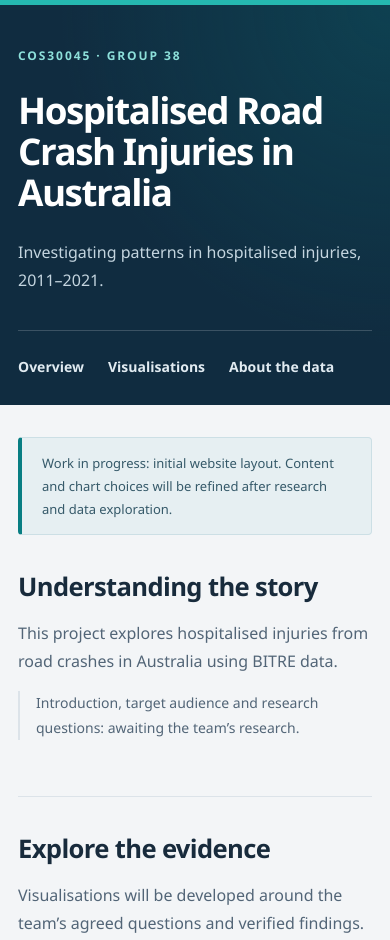
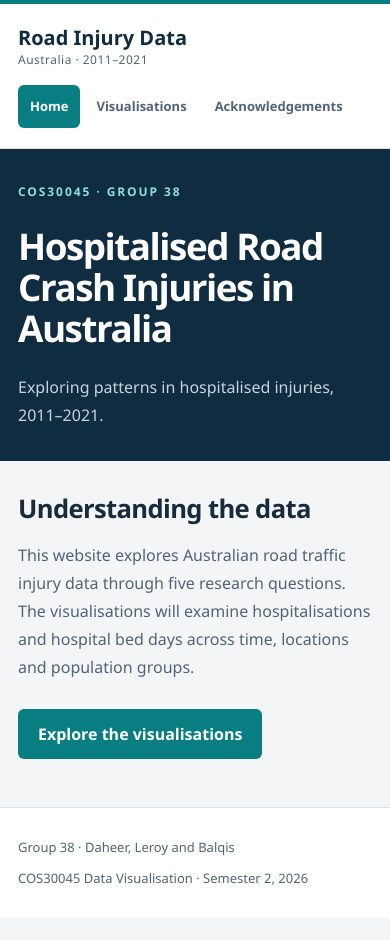
Before and after one commit to Lyricser1109/DV-Project, a plain HTML site: page index.html in a window 390 px wide. Shown: the top 940 px of the page. After the commit the page ends 918 px from the top, so only its background shows below. Drawn offline with nearby package versions, Linux system fonts and the light colour scheme.

Commit message:
Slight UI redesign
Change the nav bar, separated the content into three pages.

```diff
--- a/index.html
+++ b/index.html
@@ -4,88 +4,42 @@
   <meta charset="UTF-8">
   <meta name="viewport" content="width=device-width, initial-scale=1.0">
 
-  <title>Hospitalised Road Crash Injuries | Group 38</title>
+  <title>Home | Road Injury Data</title>
 
   <link rel="stylesheet" href="style.css">
-  <script src="https://d3js.org/d3.v7.min.js" defer></script>
-  <script src="script.js" defer></script>
 </head>
 <body>
-  <header>
-    <div class="container">
-      <p class="eyebrow">COS30045 · Group 38</p>
-      <h1>Hospitalised Road Crash Injuries in Australia</h1>
-      <p>Investigating patterns in hospitalised injuries, 2011–2021.</p>
-
+  <a class="skip-link" href="#main-content">Skip to content</a>
+  <header class="site-header">
+    <div class="container nav-inner">
+      <a class="site-name" href="index.html">Road Injury Data<span>Australia · 2011–2021</span></a>
       <nav aria-label="Main navigation">
-        <a href="#overview">Overview</a>
-        <a href="#visualisations">Visualisations</a>
-        <a href="#data">About the data</a>
+        <a href="index.html" aria-current="page">Home</a>
+        <a href="visualisations.html">Visualisations</a>
+        <a href="acknowledgements.html">Acknowledgements</a>
       </nav>
     </div>
   </header>
 
-  <main class="container">
-    <aside class="notice">
-      Work in progress: initial website layout. Content and chart choices
-      will be refined after research and data exploration.
-    </aside>
-
-    <section id="overview">
-      <h2>Understanding the story</h2>
-      <p>
-        This project explores hospitalised injuries from road crashes
-        in Australia using BITRE data.
-      </p>
-      <p class="placeholder">
-        Introduction, target audience and research questions:
-        awaiting the team’s research.
-      </p>
-    </section>
-
-    <section id="visualisations">
-      <h2>Explore the evidence</h2>
-      <p>
-        Visualisations will be developed around the team’s agreed
-        questions and verified findings.
-      </p>
-
-      <article class="chart-card">
-        <h3>Visualisation 1 — proposed national trend</h3>
-        <div id="trend-chart" class="chart-placeholder">
-          D3 chart placeholder — data pending
-        </div>
-        <p>Planned purpose: examine changes over time.</p>
-      </article>
-
-      <article class="chart-card">
-        <h3>Visualisation 2 — proposed group comparison</h3>
-        <div id="comparison-chart" class="chart-placeholder">
-          D3 chart placeholder — data pending
-        </div>
+  <main id="main-content">
+    <div class="page-header">
+      <div class="container">
+        <p class="eyebrow">COS30045 · Group 38</p>
+        <h1>Hospitalised Road Crash Injuries in Australia</h1>
+        <p>Exploring patterns in hospitalised injuries, 2011–2021.</p>
+      </div>
+    </div>
+    <div class="container page-content">
+      <section aria-labelledby="intro-heading">
+        <h2 id="intro-heading">Understanding the data</h2>
         <p>
-          Comparison groups and interactions will be selected
-          after data exploration.
+          This website explores Australian road traffic injury data through
+          five research questions. The visualisations will examine hospitalisations
+          and hospital bed days across time, locations and population groups.
         </p>
-      </article>
-    </section>
-
-    <section id="data">
-      <h2>About the data</h2>
-      <p>
-        Planned primary source: Bureau of Infrastructure and
-        Transport Research Economics (BITRE), hospitalised road
-        crash injury data for 2011–2021.
-      </p>
-      <p>
-        Injury counts describe the recorded burden. Comparisons
-        across populations of different sizes require care;
-        counts alone do not establish individual risk.
-      </p>
-      <a href="https://www.bitre.gov.au/publications/ongoing/hospitalised-injury">
-        View the BITRE data source
-      </a>
-    </section>
+        <a class="button-link" href="visualisations.html">Explore the visualisations</a>
+      </section>
+    </div>
   </main>
 
   <footer>
--- a/style.css
+++ b/style.css
@@ -25,6 +25,9 @@ body {
   font-size: 16px;
   line-height: 1.75;
   -webkit-font-smoothing: antialiased;
+  min-height: 100vh;
+  display: flex;
+  flex-direction: column;
 }
 
 .container {
@@ -32,21 +35,59 @@ body {
   margin-inline: auto;
 }
 
+/* Navigation */
+
+.site-header {
+  background: var(--surface);
+  border-top: 4px solid var(--accent);
+  border-bottom: 1px solid var(--border);
+}
+
+.nav-inner {
+  display: flex;
+  flex-wrap: wrap;
+  align-items: center;
+  justify-content: space-between;
+  gap: 16px 32px;
+  padding-block: 20px;
+}
+
+.site-name {
+  color: var(--navy);
+  font-size: 20px;
+  font-weight: 700;
+  line-height: 1.4;
+  text-decoration: none;
+}
+
+.site-name span {
+  display: block;
+  color: var(--muted);
+  font-size: 12px;
+  font-weight: 400;
+  letter-spacing: 0.04em;
+}
+
+.skip-link {
+  position: absolute;
+  top: -100px;
+  left: 16px;
+  z-index: 10;
+  padding: 10px 16px;
+  color: white;
+  background: var(--navy);
+}
+
+.skip-link:focus {
+  top: 12px;
+}
+
 /* Opening section */
 
-header {
-  position: relative;
-  overflow: hidden;
-  padding: 64px 0 0;
+.page-header {
+  padding-block: 48px;
   color: white;
-  background:
-    radial-gradient(
-      ellipse at top right,
-      rgba(8, 126, 131, 0.25),
-      transparent 60%
-    ),
-    var(--navy);
-  border-top: 5px solid #25b8b0;
+  background: var(--navy);
 }
 
 .eyebrow {
@@ -67,9 +108,9 @@ h1 {
   letter-spacing: -0.04em;
 }
 
-header .container > p:not(.eyebrow) {
+.page-header .container > p:not(.eyebrow) {
   max-width: 650px;
-  margin-bottom: 36px;
+  margin-bottom: 0;
   color: #c4d5df;
   font-size: 18px;
 }
@@ -77,43 +118,45 @@ header .container > p:not(.eyebrow) {
 nav {
   display: flex;
   flex-wrap: wrap;
-  gap: 12px 36px;
-  padding: 20px 0;
-  border-top: 1px solid rgba(255, 255, 255, 0.18);
+  gap: 6px;
 }
 
 nav a {
-  padding: 4px 0;
-  color: #e1ebf1;
+  padding: 10px 16px;
+  color: var(--muted);
   font-size: 14px;
   font-weight: 600;
   text-decoration: none;
-  border-bottom: 2px solid transparent;
+  border-radius: 6px;
+  transition: background 0.2s, color 0.2s;
 }
 
 nav a:hover {
+  color: var(--accent);
+  background: #edf5f5;
+}
+
+nav a[aria-current="page"] {
   color: white;
-  border-bottom-color: #59d3cb;
+  background: var(--accent);
 }
 
 /* Main content */
 
 main {
-  padding-block: 32px 64px;
+  flex: 1;
 }
 
-.notice {
-  padding: 14px 20px;
-  color: #355969;
-  background: #e6eff2;
-  border: 1px solid #ccdfe5;
-  border-left: 4px solid var(--accent);
-  border-radius: 4px;
-  font-size: 13px;
+.page-content {
+  padding-block: 48px 64px;
 }
 
 section {
   margin-top: 56px;
+}
+
+.page-content > section:first-child {
+  margin-top: 0;
 }
 
 h2 {
@@ -130,15 +173,19 @@ section > p {
   color: var(--muted);
 }
 
-#overview {
-  padding-bottom: 40px;
-  border-bottom: 1px solid var(--border);
+.button-link {
+  display: inline-block;
+  margin-top: 12px;
+  padding: 11px 20px;
+  color: white;
+  background: var(--accent);
+  border-radius: 6px;
+  font-weight: 600;
+  text-decoration: none;
 }
 
-.placeholder {
-  padding-left: 16px;
-  border-left: 2px solid var(--border);
-  font-size: 14px;
+.button-link:hover {
+  background: #086c71;
 }
 
 /* Visualisation panels */
@@ -243,16 +290,26 @@ footer p {
     width: calc(100% - 36px);
   }
 
-  header {
-    padding-top: 40px;
+  .page-header {
+    padding-block: 32px;
   }
 
-  header .container > p:not(.eyebrow) {
+  .page-header .container > p:not(.eyebrow) {
     font-size: 16px;
   }
 
   nav {
-    gap: 12px 24px;
+    width: 100%;
+    gap: 4px;
+  }
+
+  nav a {
+    padding: 10px 12px;
+    font-size: 13px;
+  }
+
+  .page-content {
+    padding-block: 32px 48px;
   }
 
   section {
@@ -277,4 +334,8 @@ footer p {
   html {
     scroll-behavior: auto;
   }
+
+  nav a {
+    transition: none;
+  }
 }
```
Also changed, not shown: acknowledgements.html (added, +79 -0 lines), visualisations.html (added, +54 -0 lines).
